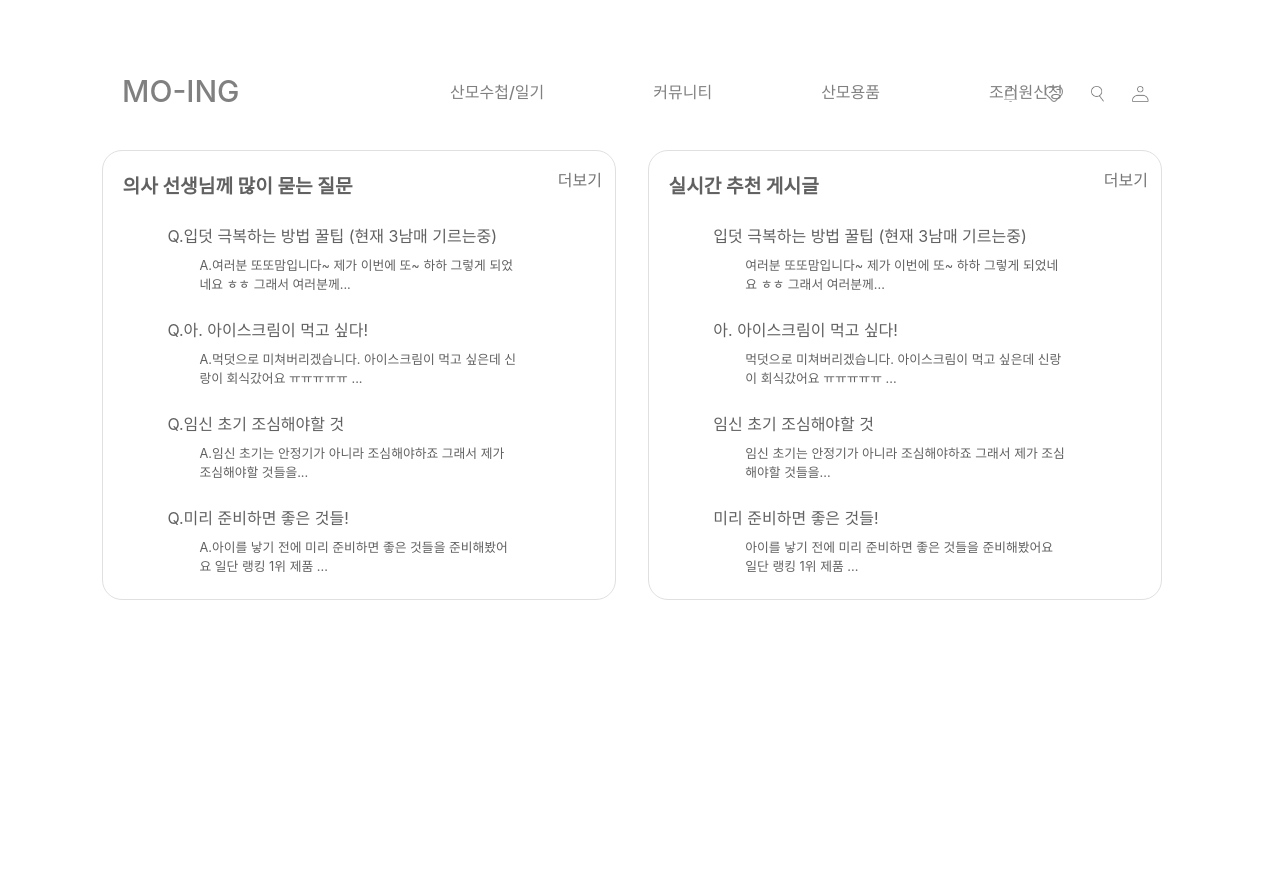
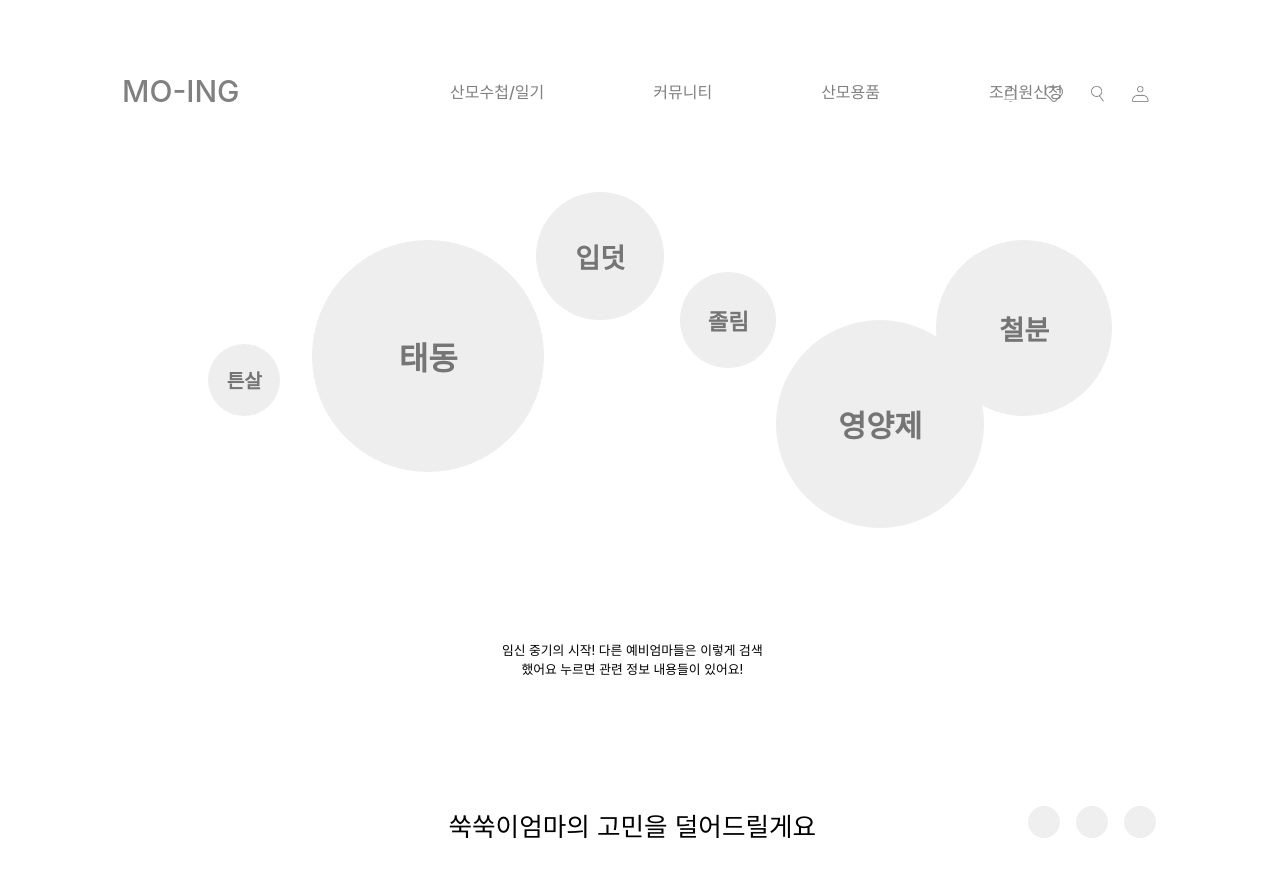
Before and after one commit to KNU-Moing/moing-front, a React (Create React App) app: page /Community in a window 1280 px wide. Shown: the top 888 px of the page. Before the commit the page ends 800 px from the top, so only its background shows below. Built offline with nearby package versions, Linux system fonts and the light colour scheme.

Commit message:
Feat: 게시글 헤더 추가 및 상단 토픽 컴포넌트 구현

```diff
--- a/src/component/project/community/component.tsx
+++ b/src/component/project/community/component.tsx
@@ -5,17 +5,93 @@ import { css } from "@emotion/react";
 export const Overlay = ({ children }: { children: React.ReactNode }) => (
   <div
     css={css`
+      display: flex;
+      flex-wrap: wrap;
+      gap: ${theme.spacing.sm};
       padding-top: 18vh;
+      padding-bottom: 4vh;
       padding-left: 8vw;
     `}
   >
     {children}
   </div>
 );
+
+export const RecommendLayout = ({
+  children,
+}: {
+  children: React.ReactNode;
+}) => (
+  <div
+    css={css`
+      display: flex;
+      flex-direction: column;
+      align-items: center;
+      height: 78vh;
+      width: 90%;
+      text-align: center;
+    `}
+  >
+    <TopicBox> {children}</TopicBox>
+    <div
+      css={css`
+        width: 21vw;
+        font-size: ${theme.typography.body6};
+      `}
+    >
+      임신 중기의 시작! 다른 예비엄마들은 이렇게 검색했어요 누르면 관련 정보
+      내용들이 있어요!
+    </div>
+  </div>
+);
+export const TopicBox = ({ children }: { children: React.ReactNode }) => (
+  <div
+    css={css`
+      height: 62vh;
+      background-color: ${theme.palette.gray[200]};
+      position: relative;
+    `}
+  >
+    {children}
+  </div>
+);
+
+export const TitleBar = ({ children }: { children: React.ReactNode }) => (
+  <div
+    css={css`
+      display: flex;
+      position: relative;
+      justify-content: center;
+      width: 90%;
+      margin: ${theme.spacing.sm} 0;
+      font: ${theme.typography.body2};
+    `}
+  >
+    <div>쑥쑥이엄마의 고민을 덜어드릴게요</div>
+    {children}
+  </div>
+);
+export const TitleIcon = ({ styleRight }: { styleRight: string }) => (
+  <button
+    css={css`
+      width: 2rem;
+      height: 2rem;
+      border: none;
+      border-radius: 100%;
+      margin: 0 ${theme.spacing.xxs};
+      position: absolute;
+      right: ${styleRight};
+    `}
+  ></button>
+);
+
 export const Container = ({ children }: { children: React.ReactNode }) => (
   <div
     css={css`
+      justify-content: center;
       margin-top: -${theme.spacing.xxl};
+      display: flex;
+      flex-wrap: wrap;
     `}
   >
     {children}
@@ -31,8 +107,9 @@ export const CommunityContent = ({
 }) => (
   <div
     css={css`
+      width: 29vw;
       color: ${theme.palette.gray[700]};
-      padding: 1vh 5vw;
+      padding: 1vh 4vw 1vh 7vw;
       font-size: ${theme.typography.body5};
     `}
   >
--- a/src/component/project/community/index.tsx
+++ b/src/component/project/community/index.tsx
@@ -1,10 +1,52 @@
 import { useEffect, useState } from "react";
 import StyledHeader from "../header";
-import { Overlay, Container, CommunityContent } from "./component";
+import {
+  Overlay,
+  Container,
+  CommunityContent,
+  TitleBar,
+  TitleIcon,
+  RecommendLayout,
+} from "./component";
 import { ContentBoxLayer, MoreButton } from "../../emotion/component";
-import { ChartDetailLayout } from "../maternityNotebook/notebook/component";
+import {
+  ChartDetailLayout,
+  Circle,
+} from "../maternityNotebook/notebook/component";
 
 export const Community = () => {
+  const [circles, setCircles] = useState([
+    {
+      styles: "width: 4.5rem; height: 4.5rem; top: 12.5rem; left: -26.5rem;",
+      content: "튼살",
+      fontSize: "1.2rem",
+    },
+    {
+      styles: "width: 14.5rem; height: 14.5rem; top: 6rem; left: -20rem;",
+      content: "태동",
+      fontSize: "2rem",
+    },
+    {
+      styles: "width: 8rem; height: 8rem; top: 3rem; left: -6rem;",
+      content: "입덧",
+      fontSize: "1.7rem",
+    },
+    {
+      styles: "width: 6rem; height: 6rem; top: 8rem; left: 3rem;",
+      content: "졸림",
+      fontSize: "1.4rem",
+    },
+    {
+      styles: "width: 13rem; height: 13rem; top: 11rem; left: 9rem;",
+      content: "영양제",
+      fontSize: "1.9rem",
+    },
+    {
+      styles: "width: 11rem; height: 11rem; top: 6rem; left: 19rem;",
+      content: "철분",
+      fontSize: "1.7rem",
+    },
+  ]);
   const [recommends, setRecommends] = useState([
     {
       title: "입덧 극복하는 방법 꿀팁 (현재 3남매 기르는중)",
@@ -31,6 +73,9 @@ export const Community = () => {
   const moreHandle = () => {
     alert("더보기 버튼");
   };
+  const handleTopicDetail = (topic: string) => {
+    alert(`토픽 ${topic}으로 이동`);
+  };
 
   // 질문 데이터 앞에 Q.와 A.를 붙이는 작업
   useEffect(() => {
@@ -47,6 +92,22 @@ export const Community = () => {
     <div>
       <StyledHeader></StyledHeader>
       <Overlay>
+        <RecommendLayout>
+          {circles.map((circle, index) => (
+            <Circle
+              key={index}
+              styles={circle.styles}
+              content={circle.content}
+              fontSize={circle.fontSize}
+              onClick={() => handleTopicDetail(circle.content)}
+            ></Circle>
+          ))}
+        </RecommendLayout>
+        <TitleBar>
+          <TitleIcon styleRight="0rem"></TitleIcon>
+          <TitleIcon styleRight="3rem"></TitleIcon>
+          <TitleIcon styleRight="6rem"></TitleIcon>
+        </TitleBar>
         <ChartDetailLayout>
           <ContentBoxLayer
             title="의사 선생님께 많이 묻는 질문"
@@ -83,6 +144,24 @@ export const Community = () => {
             </Container>
           </ContentBoxLayer>
         </ChartDetailLayout>
+
+        <ContentBoxLayer
+          title="엄마들의 수다 수다"
+          styleFlex="block"
+          styleWidth="90%"
+          styleHeight="34vh"
+        >
+          <MoreButton onClick={moreHandle} styleLeft="77.4vw"></MoreButton>
+          <Container>
+            {recommends.map((recommend, index) => (
+              <CommunityContent
+                key={index}
+                title={recommend.title}
+                content={recommend.content}
+              ></CommunityContent>
+            ))}
+          </Container>
+        </ContentBoxLayer>
       </Overlay>
     </div>
   );
--- a/src/component/project/maternityNotebook/notebook/component.tsx
+++ b/src/component/project/maternityNotebook/notebook/component.tsx
@@ -234,7 +234,13 @@ export const WeeksTipLContainer = ({ days }: { days: number }) => {
       `}
     >
       {circles.map((circle, index) => (
-        <Circle key={index} styles={circle}></Circle>
+        <Circle
+          key={index}
+          styles={circle}
+          content=""
+          fontSize=""
+          onClick={() => {}}
+        ></Circle>
       ))}
       <div
         css={css`
@@ -264,17 +270,46 @@ export const WeeksTipLContainer = ({ days }: { days: number }) => {
     </div>
   );
 };
-const Circle = ({ styles }: { styles: string }) => {
+export const Circle = ({
+  styles,
+  content,
+  fontSize,
+  onClick,
+}: {
+  styles: string;
+  content: string;
+  fontSize: string;
+  onClick: React.MouseEventHandler<HTMLDivElement>;
+}) => {
   return (
     <div
       css={css`
+        display: flex;
+        justify-content: center;
+        align-items: center;
         background-color: ${theme.palette.gray[200]};
+        color: ${theme.palette.gray[600]};
         border-radius: 100%;
         position: absolute;
         z-index: 0;
         ${styles}
+        font-weight:bold;
+        font-size: ${fontSize};
+        transform: scale(1);
+        transition-duration: 0.3s;
+        ${fontSize === ""
+          ? ""
+          : `&:hover {
+            transform: scale(1.05);
+           transition-duration: 0.3s;
+           box-shadow: 0 3px 6px rgba(0,0,0,0.16), 0 3px 6px rgba(0,0,0,0.23);
+        }
+        `}
       `}
-    ></div>
+      onClick={onClick}
+    >
+      {content}
+    </div>
   );
 };
 
```
